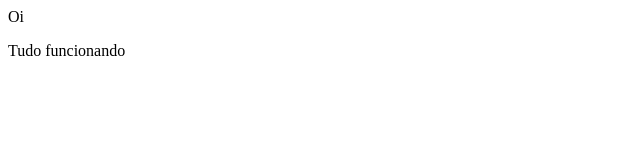
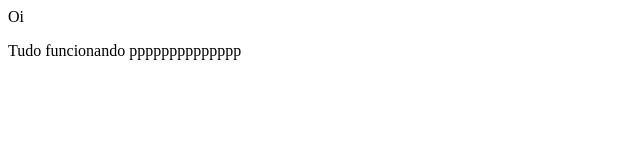
Before and after one commit to brunokubiack/coursera-test, a plain HTML site: page site/index.html in a window 1280 px wide. Shown: the whole page, without its empty margins (0-640 px from the left). Drawn offline with Linux system fonts and the light colour scheme.

Commit message:
my first page

```diff
--- a/site/index.html
+++ b/site/index.html
@@ -4,6 +4,6 @@
     </head>
     <body>
         <p>Oi</p>
-        <p>Tudo funcionando</p>
+        <p>Tudo funcionando pppppppppppppp</p>
     </body>
 </html>
```
